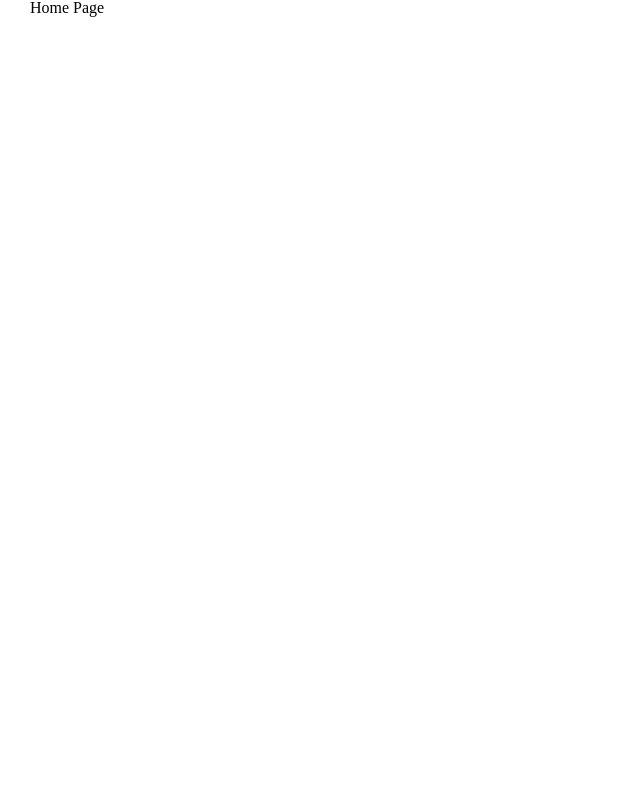
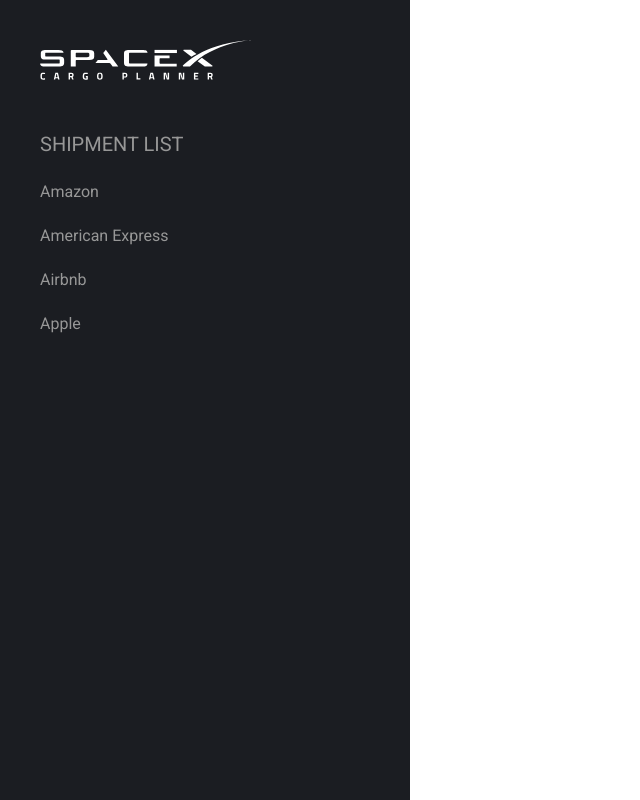
Before and after one commit to Misyuk-T/cargo-planner, a Next.js app: page / in a window 1280 px wide. Shown: the whole page, without its empty margins (0-640 px from the left). Built offline with nearby package versions, Linux system fonts and the light colour scheme.

Commit message:
Add CN and Roboto Font. Create Link and Sidebar components

```diff
--- a/package.json
+++ b/package.json
@@ -9,6 +9,8 @@
     "lint": "next lint"
   },
   "dependencies": {
+    "@fontsource/roboto": "^5.0.8",
+    "classnames": "^2.3.2",
     "next": "13.4.13",
     "react": "18.2.0",
     "react-dom": "18.2.0",
--- /dev/null
+++ b/src/components/Link/Link.jsx
@@ -0,0 +1,14 @@
+import NextLink from "next/link";
+import CN from "classnames";
+
+import styles from "./Link.module.scss";
+
+const Link = ({ to, className = "", children }) => {
+  return (
+    <NextLink href={to} className={CN(styles.link, className)}>
+      {children}
+    </NextLink>
+  );
+};
+
+export default Link;
--- /dev/null
+++ b/src/components/Link/Link.module.scss
@@ -0,0 +1,19 @@
+.link {
+	display: inline-block;
+	border-radius: 10px;
+	background: transparent;
+	color: #979797;
+	transition: all .2s;
+	text-decoration: none;
+	width: 100%;
+	padding: 4px 0;
+
+	font-size: 16px;
+	font-weight: 400;
+	line-height: 1.5;
+
+	&.active, &:hover {
+		color: white;
+		background: linear-gradient(90deg, rgba(45, 48, 56, 0.00) 22.92%, #2D3038 100%);
+	}
+}
--- /dev/null
+++ b/src/components/Link/index.js
@@ -0,0 +1 @@
+export { default as Link } from "./Link";
--- /dev/null
+++ b/src/components/Sidebar/Sidebar.jsx
@@ -0,0 +1,38 @@
+import styles from "./Sidebar.module.scss";
+import Link from "@/components/Link/Link";
+import Image from "next/image";
+
+const Sidebar = () => {
+  console.log("sidebar");
+
+  return (
+    <div className={styles.sidebar}>
+      <Image
+        className={styles.logo}
+        src="/Logo.svg"
+        alt="logo"
+        width={212}
+        height={42}
+      />
+      <h2 className={styles.sidebarTitle}>Shipment List</h2>
+      <nav>
+        <ul className={styles.navigationList}>
+          <li>
+            <Link to="/">Amazon</Link>
+          </li>
+          <li>
+            <Link to="/">American Express</Link>
+          </li>
+          <li>
+            <Link to="/">Airbnb</Link>
+          </li>
+          <li>
+            <Link to="/">Apple</Link>
+          </li>
+        </ul>
+      </nav>
+    </div>
+  );
+};
+
+export default Sidebar;
--- /dev/null
+++ b/src/components/Sidebar/Sidebar.module.scss
@@ -0,0 +1,29 @@
+.sidebar {
+	position: fixed;
+	top: 0;
+	left: 0;
+	width: 320px;
+	height: 100%;
+	background-color: #1B1D22;
+	padding: 40px 50px 40px 40px;
+
+
+	.logo {
+		margin-bottom: 40px;
+	}
+
+	.sidebarTitle {
+		font-size: 20px;
+		line-height: 1.9;
+		font-weight: 400;
+		color: #979797;
+		text-transform: uppercase;
+	}
+
+	.navigationList {
+		display: flex;
+		flex-direction: column;
+		gap: 12px;
+		margin-top: 13px;
+	}
+}
--- /dev/null
+++ b/src/components/Sidebar/index.js
@@ -0,0 +1 @@
+export { default as Sidebar } from "./Sidebar";
--- /dev/null
+++ b/src/components/index.js
@@ -0,0 +1,2 @@
+export { Sidebar } from "./Sidebar";
+export { Link } from "./Link";
--- a/src/pages/_app.js
+++ b/src/pages/_app.js
@@ -1,10 +1,11 @@
 import "reset-css";
+import "src/styles/global.scss";
 
-import styles from "src/styles/global.module.scss";
+import "@fontsource/roboto/latin.css";
 
 const App = ({ Component, pageProps }) => {
   return (
-    <div className={styles.container}>
+    <div className="container">
       <Component {...pageProps} />
     </div>
   );
--- a/src/pages/index.js
+++ b/src/pages/index.js
@@ -1,3 +1,11 @@
-export default function Home() {
-  return <div>Home Page</div>;
-}
+import { Sidebar } from "@/components";
+
+const Home = () => {
+  return (
+    <div>
+      <Sidebar />
+    </div>
+  );
+};
+
+export default Home;
--- a/src/styles/global.module.scss
+++ /dev/null
@@ -1,16 +0,0 @@
-.container {
-    width: 100%;
-    display: block;
-    box-sizing: border-box;
-    margin: 0 auto;
-    padding: 0 20px;
-
-    @media screen and (min-width: 768px) {
-        padding: 0 30px;
-    }
-
-    @media screen and (min-width: 1440px) {
-        max-width: 1440px;
-        padding: 0 40px;
-    }
-}
--- /dev/null
+++ b/src/styles/global.scss
@@ -0,0 +1,22 @@
+:root {
+    body {
+        font-family: "Roboto", serif;
+    }
+
+    .container {
+        width: 100%;
+        display: block;
+        box-sizing: border-box;
+        margin: 0 auto;
+        padding: 0 20px;
+
+        @media screen and (min-width: 768px) {
+            padding: 0 30px;
+        }
+
+        @media screen and (min-width: 1440px) {
+            max-width: 1440px;
+            padding: 0 40px;
+        }
+    }
+}
```
Also changed, not shown: public/Logo.svg (added), 1 other file (tests, documents, lock files or other folders).
